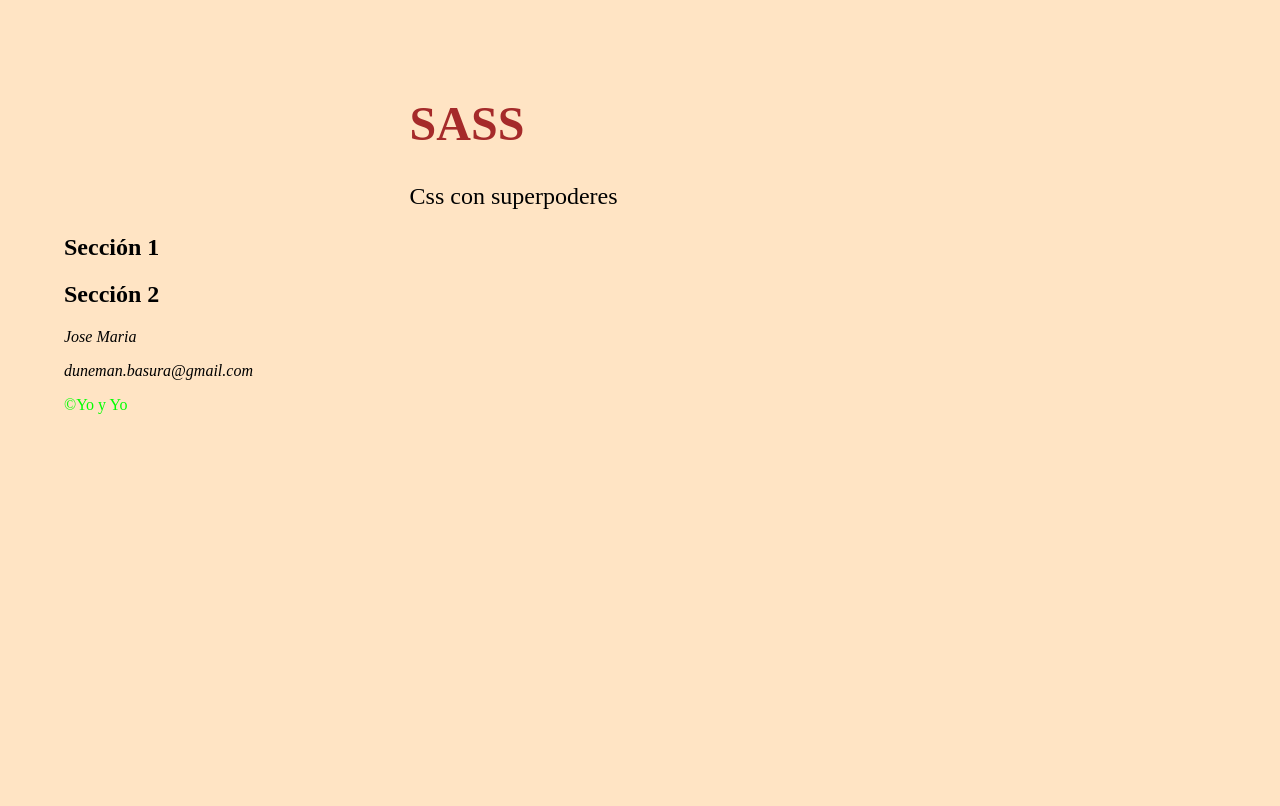
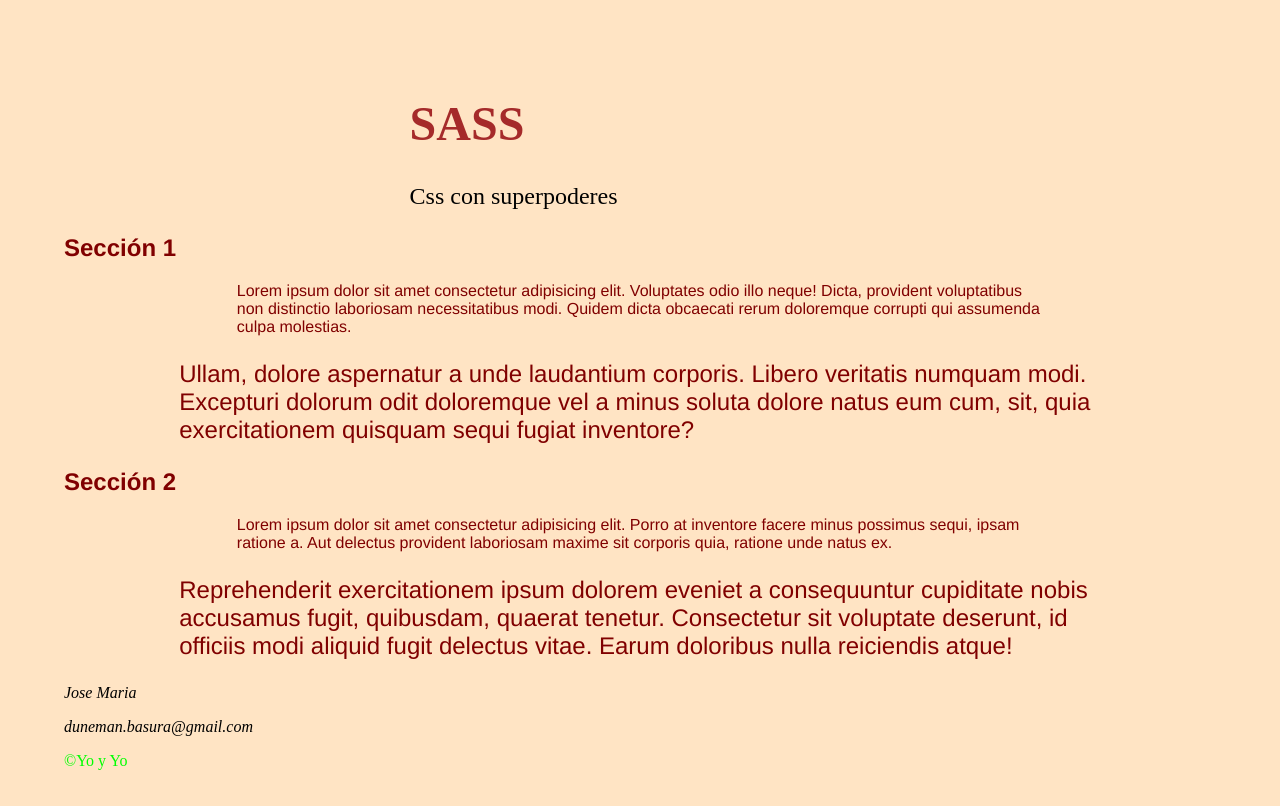
Before and after one commit to duneman1/paginas_web_css, a website: page 09_sass/index.html in a window 1280 px wide. Drawn offline with Linux system fonts and the light colour scheme.

Commit message:
Fin de sass

```diff
--- a/09_sass/index.html
+++ b/09_sass/index.html
@@ -1,5 +1,6 @@
 <!DOCTYPE html>
 <html lang="es">
+
 <head>
     <meta charset="UTF-8">
     <meta name="viewport" content="width=device-width, initial-scale=1.0">
@@ -7,6 +8,7 @@
     <link rel="stylesheet" href="./css/style.css">
     <title>Uso de SAS</title>
 </head>
+
 <body>
     <header>
         <h1>
@@ -19,17 +21,28 @@
     <main>
         <section>
             <h2>Sección 1</h2>
+            <p>Lorem ipsum dolor sit amet consectetur adipisicing elit. Voluptates odio illo neque! Dicta, provident voluptatibus
+                non distinctio laboriosam necessitatibus modi. Quidem dicta obcaecati rerum doloremque corrupti qui assumenda
+                culpa molestias.</p>
+            <p>Ullam, dolore aspernatur a unde laudantium corporis. Libero veritatis numquam modi. Excepturi dolorum odit doloremque
+                vel a minus soluta dolore natus eum cum, sit, quia exercitationem quisquam sequi fugiat inventore?</p>
         </section>
         <section>
             <h2>Sección 2</h2>
+            <p>Lorem ipsum dolor sit amet consectetur adipisicing elit. Porro at inventore facere minus possimus sequi, ipsam
+                ratione a. Aut delectus provident laboriosam maxime sit corporis quia, ratione unde natus ex.</p>
+            <p>Reprehenderit exercitationem ipsum dolorem eveniet a consequuntur cupiditate nobis accusamus fugit, quibusdam,
+                quaerat tenetur. Consectetur sit voluptate deserunt, id officiis modi aliquid fugit delectus vitae. Earum
+                doloribus nulla reiciendis atque!</p>
         </section>
     </main>
     <footer>
         <address>
-           <p>Jose Maria</p>
-           <p>duneman.basura@gmail.com</p>
+            <p>Jose Maria</p>
+            <p>duneman.basura@gmail.com</p>
         </address>
         <p>&copy;Yo y Yo</p>
     </footer>
 </body>
+
 </html>
--- a/09_sass/scss/_header.scss
+++ b/09_sass/scss/_header.scss
@@ -1,4 +1,4 @@
-$fondo: #7fffd4;
+$fondo: hsl(160, 100%, 75%);
 $fondo1: yellow;
 $fondo2: mix($fondo1, $fondo);
 /* $fondo2: $fondo + $fondo1; */
--- a/09_sass/scss/style.scss
+++ b/09_sass/scss/style.scss
@@ -44,6 +44,61 @@
 
 @import 'header.scss';
 
+
+/*Ejemplo de @extend
+section {
+    h2 {
+        color: maroon;
+        font-family: 'Franklin Gothic Medium', 'Arial Narrow', Arial, sans-serif;
+    }
+    p{
+        @extend h2;
+        font-size: 1.1rem;
+    }
+}
+*/
+
+/*Ejemplo de @mixin*/
+/* @mixin x {
+    color: maroon;
+    font-family: 'Franklin Gothic Medium', 'Arial Narrow', Arial, sans-serif;
+} */
+
+@mixin x {
+    color: maroon;
+    font-family: 'Franklin Gothic Medium', 'Arial Narrow', Arial, sans-serif;
+}
+
+@mixin centrar($fuente, $ancho:80%) {
+    width: $ancho;
+    margin-left: auto;
+    margin-right: auto;
+    font-size: $fuente;
+}
+
+section {
+    h2 {
+        @include x;
+    }
+    p{
+        @include x;
+        font-size: 1.1rem;
+
+        &:nth-child(1){
+            @include centrar (50%);
+        };
+
+        &:nth-child(2){
+            @include centrar(1rem, 70%);
+        };
+
+        &:nth-child(3) {
+            @include centrar(1.5rem)
+        }
+
+    }
+}
+
 footer {
     address {};
     >p {
```
Also changed, not shown: 09_sass/package.json (+5 -5 lines), 09_sass/css/style.css, 09_sass/readme.md, 1 other file.
